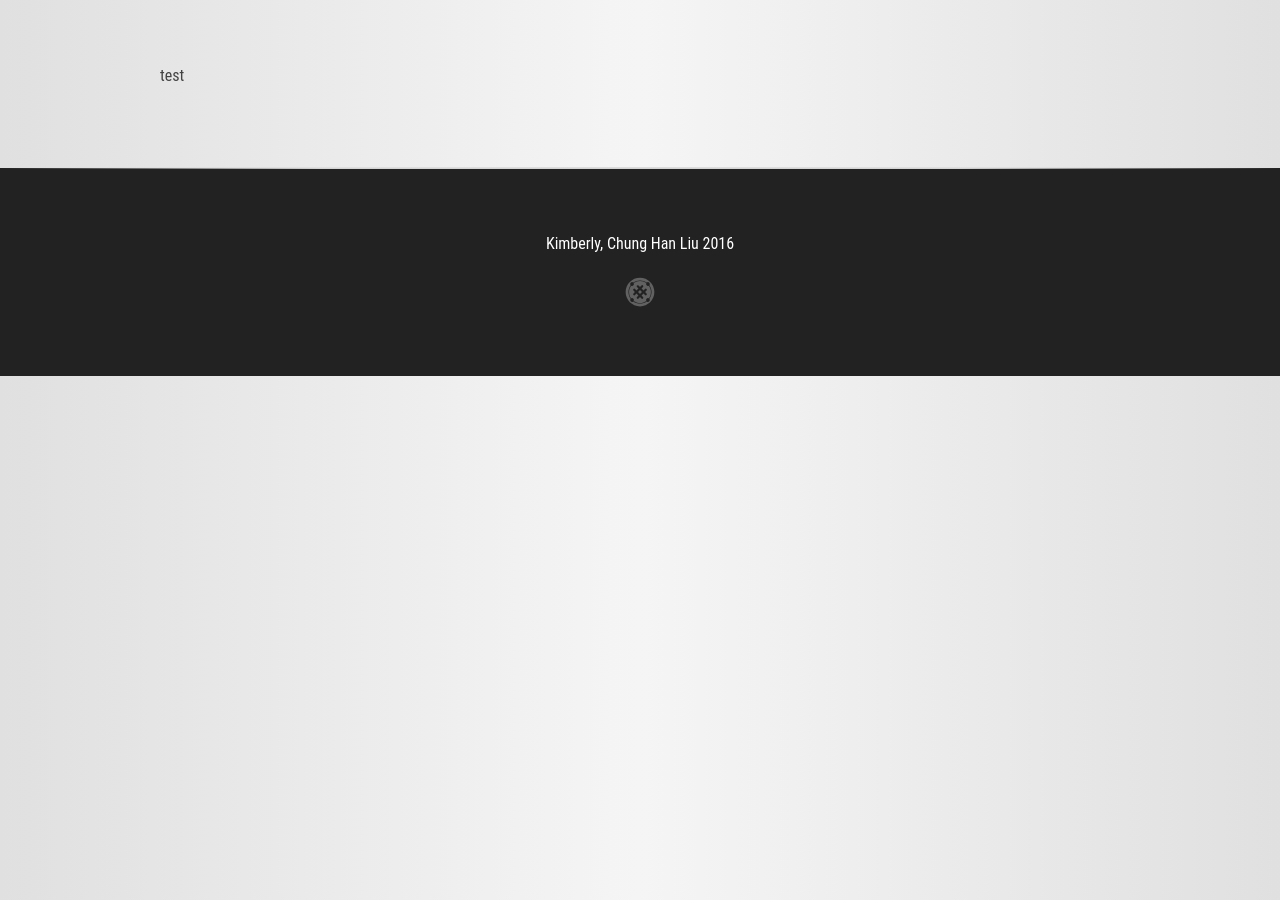
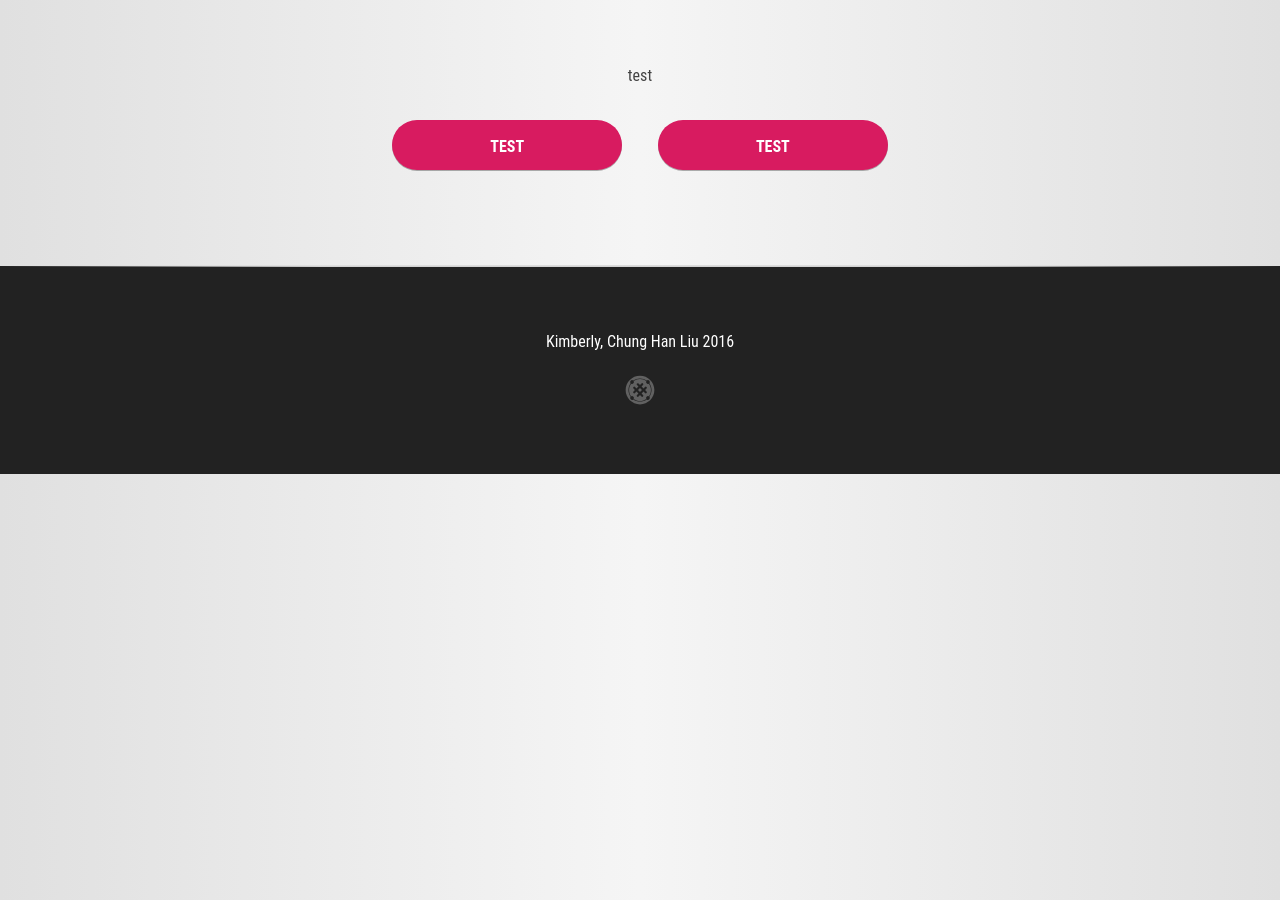
Before and after one commit to hancandy/hashbrown-boilerplate-github-pages, a Jekyll site: the page built from content/en/3411bcacb7d8b7ceb0206d32626fc69cbcfc9cc8.md, in a window 1280 px wide. Built offline with Jekyll 4.4.1, drawn with Linux system fonts in a browser that asks for light colours.

Commit message:
Commit from HashBrown CMS

```diff
--- a/content/en/3411bcacb7d8b7ceb0206d32626fc69cbcfc9cc8.md
+++ b/content/en/3411bcacb7d8b7ceb0206d32626fc69cbcfc9cc8.md
@@ -3,8 +3,17 @@ title: Metabeta
 footer: d27bd9b77239ed4ed6384199c0867d749f549842
 sections:
     -
-        template: richTextSection
+        template: buttons
         text: test
+        buttons:
+            -
+                text: test
+                href: '#'
+                target: _self
+            -
+                text: test
+                href: '#'
+                target: _self
 meta:
     id: 3411bcacb7d8b7ceb0206d32626fc69cbcfc9cc8
     parentId: f8d133111ad5ddad52a465c47d7cdbef5923fc8d
```
